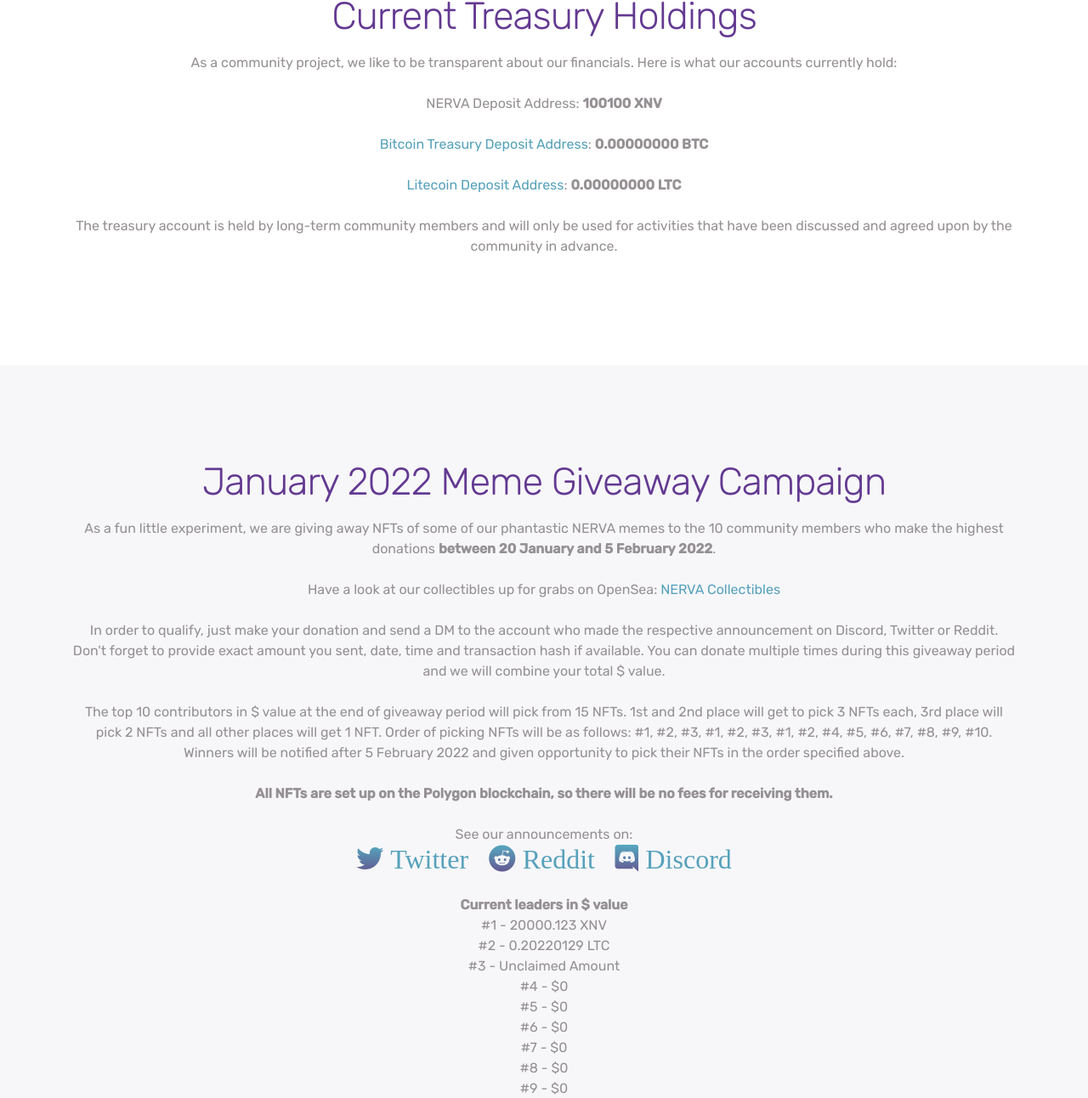
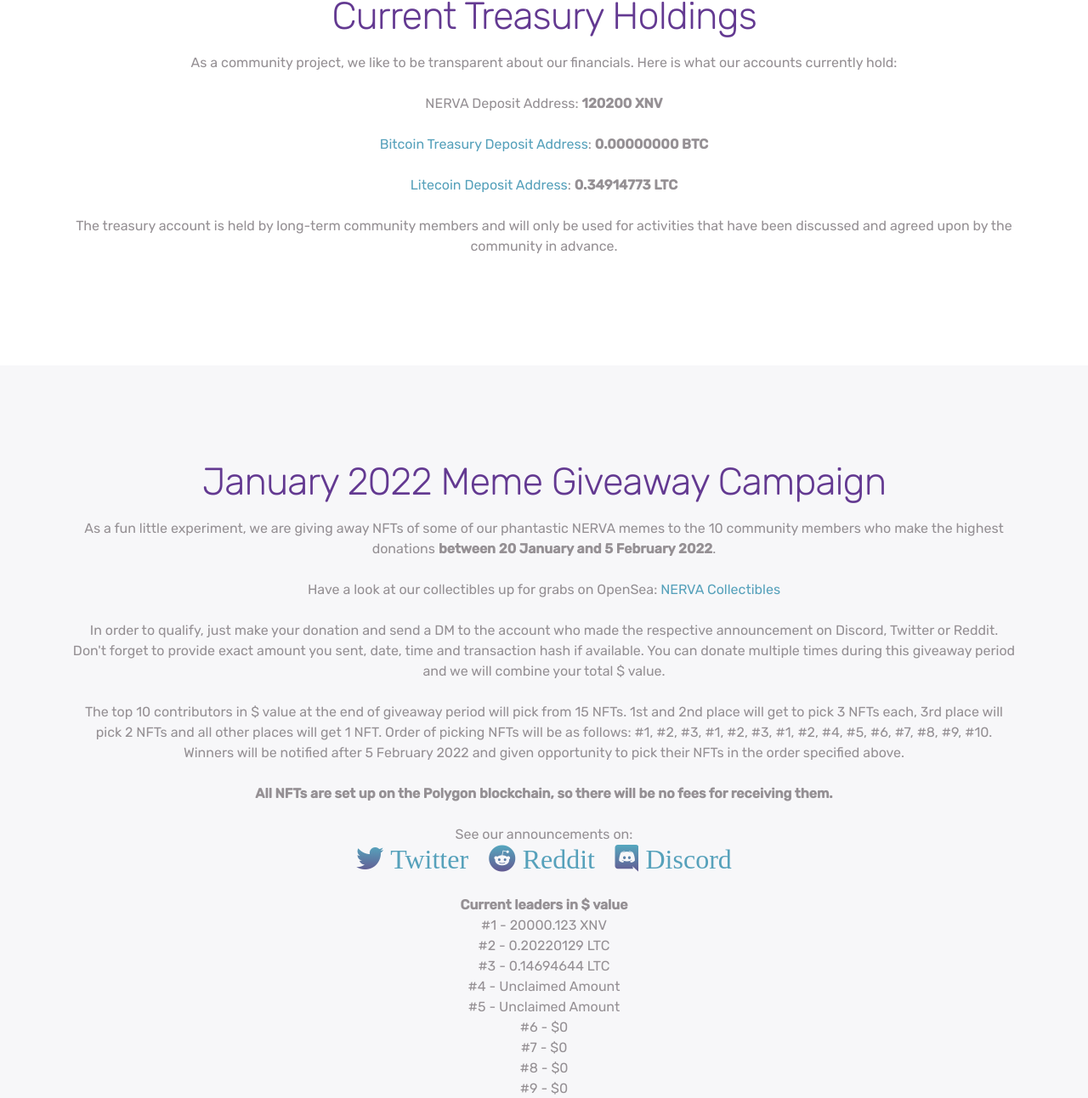
Before and after one commit to R0BC0D3R/nerva-website, a PHP site: page /donate/index.php in a window 1280 px wide. Shown: the part 1291-2583 px from the top of the page at 85% size. Run offline with PHP 8.4, Linux system fonts and the light colour scheme; some libraries are stand-ins or nearby versions.

Commit message:
Update NFT giveaway leaders

```diff
--- a/donate/index.php
+++ b/donate/index.php
@@ -133,13 +133,13 @@
 				<p>
                     As a community project, we like to be transparent about our financials. Here is what our accounts currently hold:
                     <br /><br />
-                    NERVA Deposit Address: <b>100100 XNV</b>
+                    NERVA Deposit Address: <b>120200 XNV</b>
                     <br /><br />
                     <a href="https://www.blockchain.com/btc/address/bc1qk8aafmjcxeewzw4dcgkdc2cwegsqxeh5krndgrat45ux97kqpu6s3vth8t" target="_blank">
                         Bitcoin Treasury Deposit Address</a>: <b>0.00000000 BTC</b>
                     <br /><br />
                     <a href="https://litecoinblockexplorer.net/address/LfFN4x4WFr1pDfW2FBjLEjN2w1SVWai7e5" target="_blank">
-                        Litecoin  Deposit Address</a>: <b>0.00000000 LTC</b>
+                        Litecoin  Deposit Address</a>: <b>0.34914773 LTC</b>
                     <br /><br />
                     The treasury account is held by long-term community members and will only be used for activities that have been discussed and agreed upon
                     by the community in advance.
@@ -188,11 +188,11 @@
                     <br />
                     #2 - 0.20220129 LTC
                     <br />
-                    #3 - Unclaimed Amount
+                    #3 - 0.14694644 LTC
                     <br />
-                    #4 - $0
+                    #4 - Unclaimed Amount
                     <br />
-                    #5 - $0
+                    #5 - Unclaimed Amount
                     <br />
                     #6 - $0
                     <br />
```
